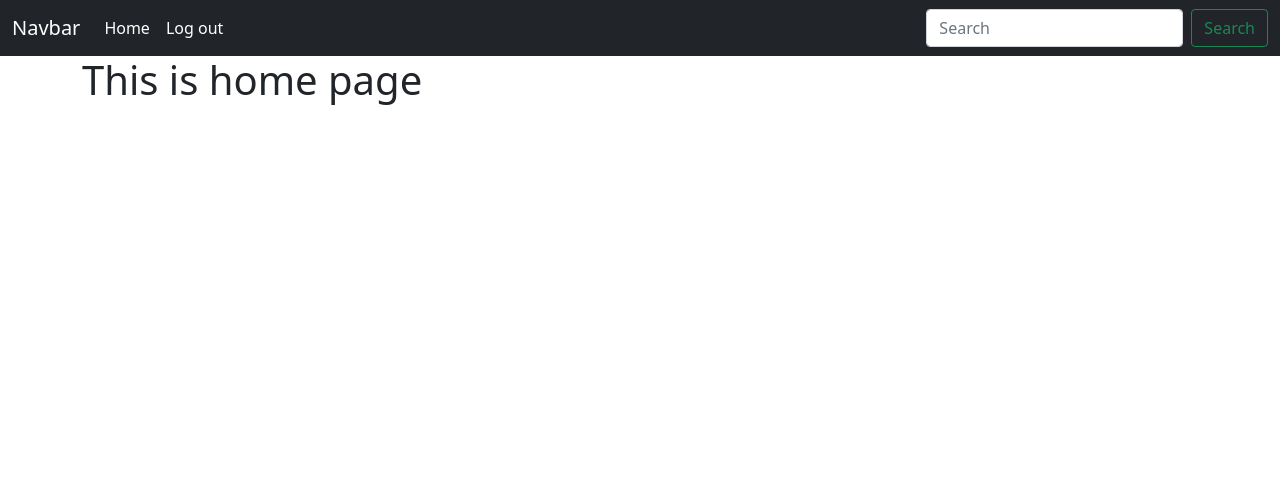
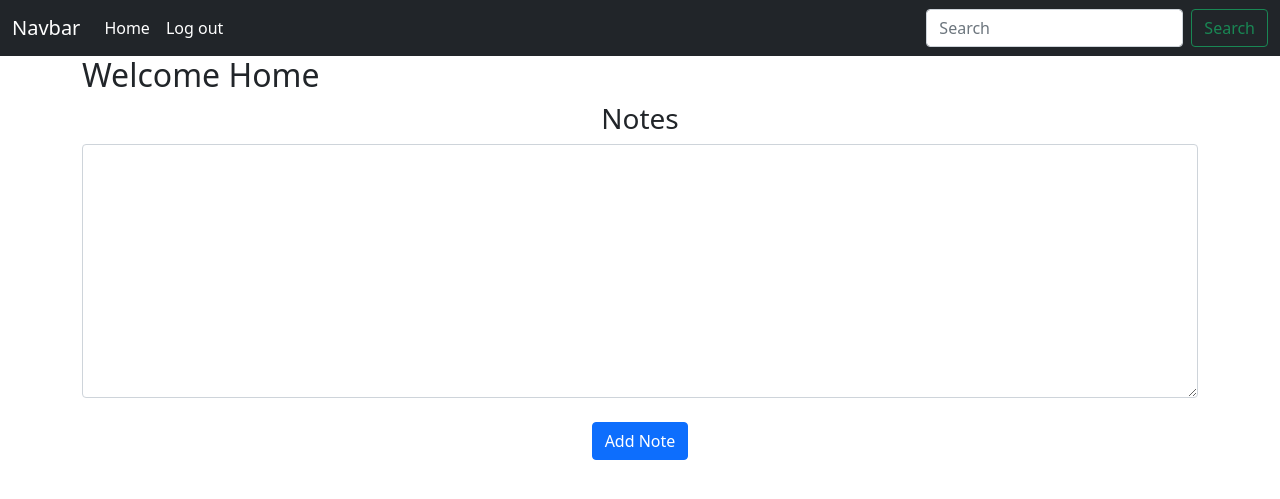
Before and after one commit to bharatjivv/notesAppFlask, a Flask app: page / in a window 1280 px wide. Shown: the top 499 px of the page. Run offline with Flask 2, Linux system fonts and the light colour scheme; a user stored in the database is signed in.

Commit message:
Added Notes section frontend now need to fix list of previously added notes

```diff
--- a/main.py
+++ b/main.py
@@ -1,4 +1,5 @@
 from website import create_app
+
 
 app = create_app()
 
--- a/website/templates/home.html
+++ b/website/templates/home.html
@@ -1,7 +1,20 @@
-{%extends "base.html"%}
+{%extends "base.html"%} {%block title%} Home {%endblock%} {%block content%}
+<h2> Welcome Home </h2>
 
-{%block title%} Home {%endblock%}
+<h3 align="center">Notes</h3>
 
-{%block content%}
-<h1> This is home page </h1>
+<ul class="list-group list-group-flush" id="notes">
+    {%for note in user.notes %}
+    <li class="list-group-item"> {{note.data}} </li>
+    {%endfor%}
+</ul>
+
+<form method="POST">
+    <textarea name="note" id="note" cols="30" rows="10" class="form-control"></textarea>
+    <br>
+    <div align="center">
+        <button type="submit" class="btn btn-primary"> Add Note</button>
+    </div>
+</form>
+
 {%endblock%}
--- a/website/views.py
+++ b/website/views.py
@@ -1,11 +1,24 @@
 # all the endpoints for static pages
-from flask import Blueprint, render_template
+
+from flask import Blueprint, render_template, request, flash
 from flask_login import login_required, current_user
+from .models import Note
+from . import db
 
 
 views = Blueprint('views', __name__)
 
-@views.route('/')
+@views.route('/', methods=['GET', 'POST'])
 @login_required
 def home():
+    if request.method == 'POST':
+        note = request.form.get('note')
+
+        if len(note) < 1:
+            flash('Note is too short', category='error')
+        else:
+            new_note = Note(data=note, user_id=current_user.id)
+            db.session.add(new_note)
+            db.session.commit()
+            flash('Note added ! ', category='success')
     return render_template("home.html", user=current_user)
```
Also changed, not shown: website/database.db.
